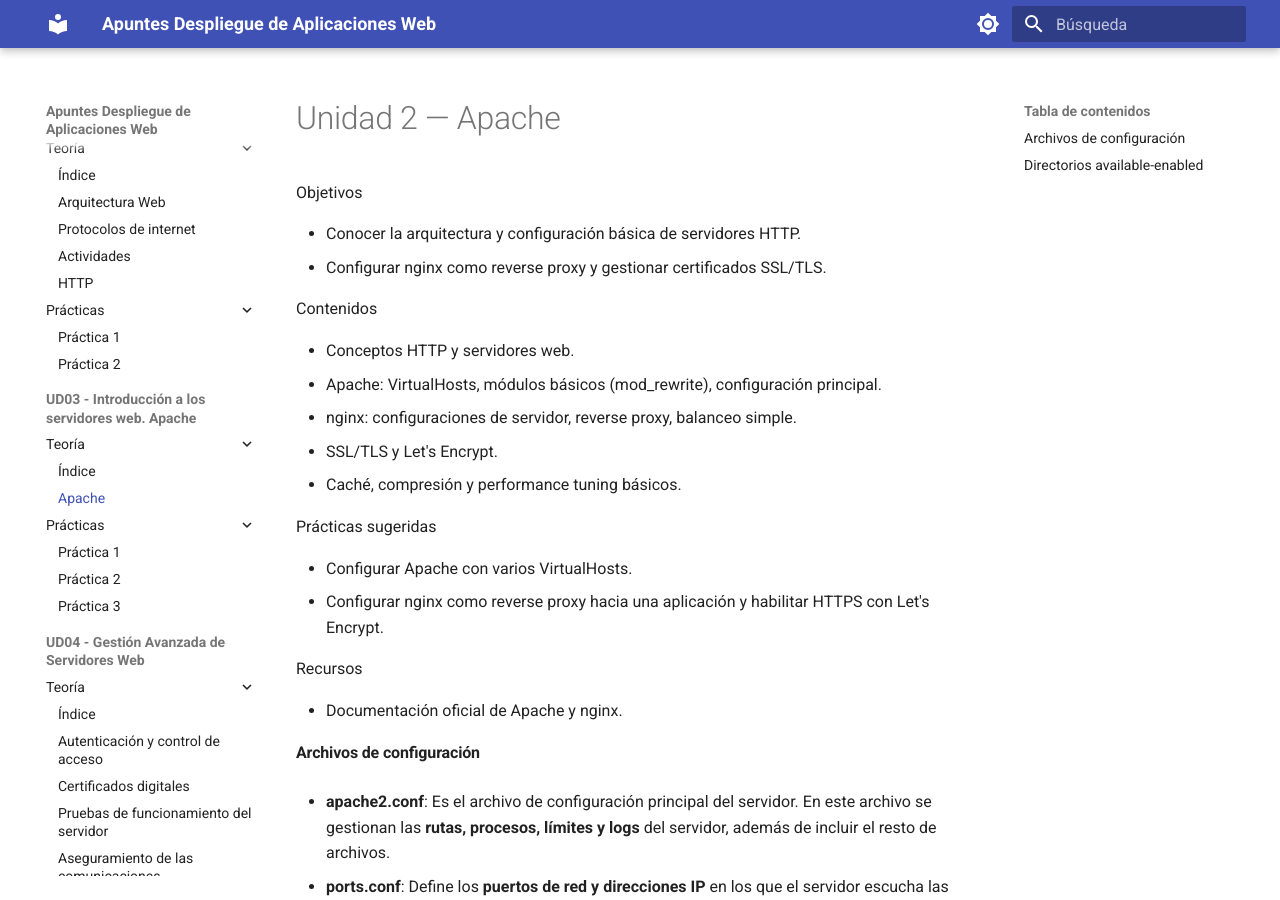
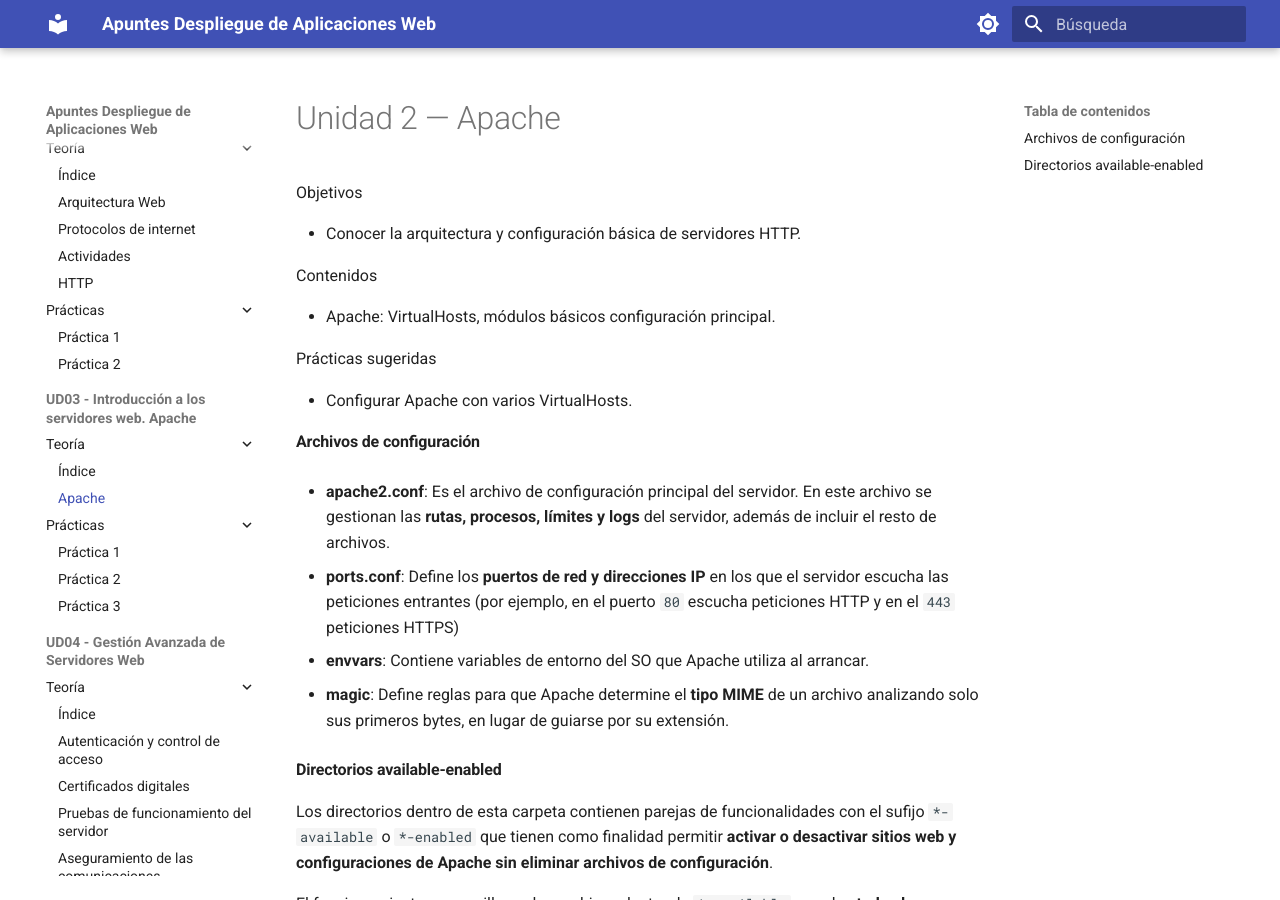
Before and after one commit to ELGRAO-Despliegue2026/Apuntes-Despliegue-de-Aplicaciones-Web, an MkDocs documentation site: the page built from docs/UD03 - Introducción a servidores Web. Apache/2. Apache.md, in a window 1280 px wide and 900 px high. Built offline with MkDocs 1.6.1 and Material for MkDocs 9.7.7, drawn with Linux system fonts in a browser that asks for light colours.

Commit message:
hotfix: Elimina mentires

```diff
--- a/docs/UD03 - Introducción a servidores Web. Apache/2. Apache.md
+++ b/docs/UD03 - Introducción a servidores Web. Apache/2. Apache.md
@@ -3,24 +3,15 @@
 Objetivos
 
 - Conocer la arquitectura y configuración básica de servidores HTTP.
-- Configurar nginx como reverse proxy y gestionar certificados SSL/TLS.
 
 Contenidos
 
-- Conceptos HTTP y servidores web.
-- Apache: VirtualHosts, módulos básicos (mod_rewrite), configuración principal.
-- nginx: configuraciones de servidor, reverse proxy, balanceo simple.
-- SSL/TLS y Let's Encrypt.
-- Caché, compresión y performance tuning básicos.
+- Apache: VirtualHosts, módulos básicos configuración principal.
 
 Prácticas sugeridas
 
 - Configurar Apache con varios VirtualHosts.
-- Configurar nginx como reverse proxy hacia una aplicación y habilitar HTTPS con Let's Encrypt.
 
-Recursos
-
-- Documentación oficial de Apache y nginx.
 
 #### Archivos de configuración
 
```
